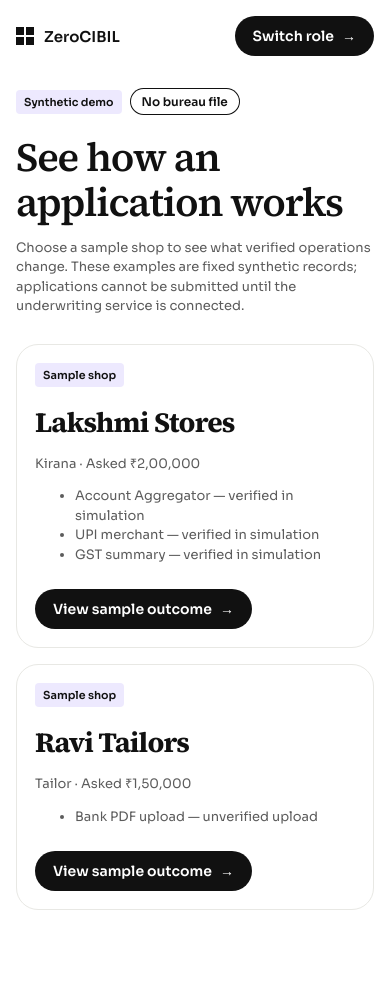
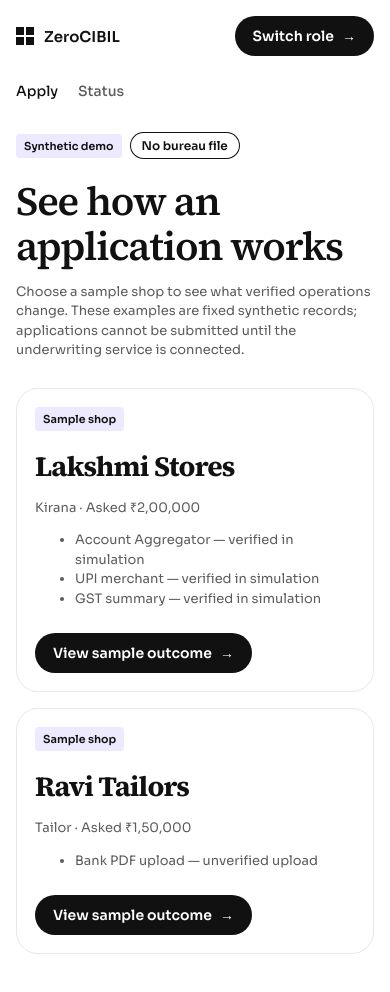
Before and after one commit to Ansukr07/ModiFY_tech_habba, a React (Vite) app in the folder apps/web/: page /apply in a window 390 px wide. Shown: the top 992 px of the page. Built offline with nearby package versions, Linux system fonts and the light colour scheme.

Commit message:
fix: keep product navigation visible on mobile

```diff
--- a/apps/web/src/app.css
+++ b/apps/web/src/app.css
@@ -423,7 +423,7 @@
   }
 
   .nav-mid {
-    display: none;
+    flex-wrap: wrap;
   }
 
   .float-row {
@@ -439,6 +439,18 @@
 @media (max-width: 600px) {
   .topnav {
     padding: 16px;
+    flex-wrap: wrap;
+  }
+
+  .nav-mid {
+    order: 3;
+    width: 100%;
+    gap: 20px;
+    padding-top: 10px;
+  }
+
+  .q-row .pill {
+    justify-self: start;
   }
 
   .gate {
```
